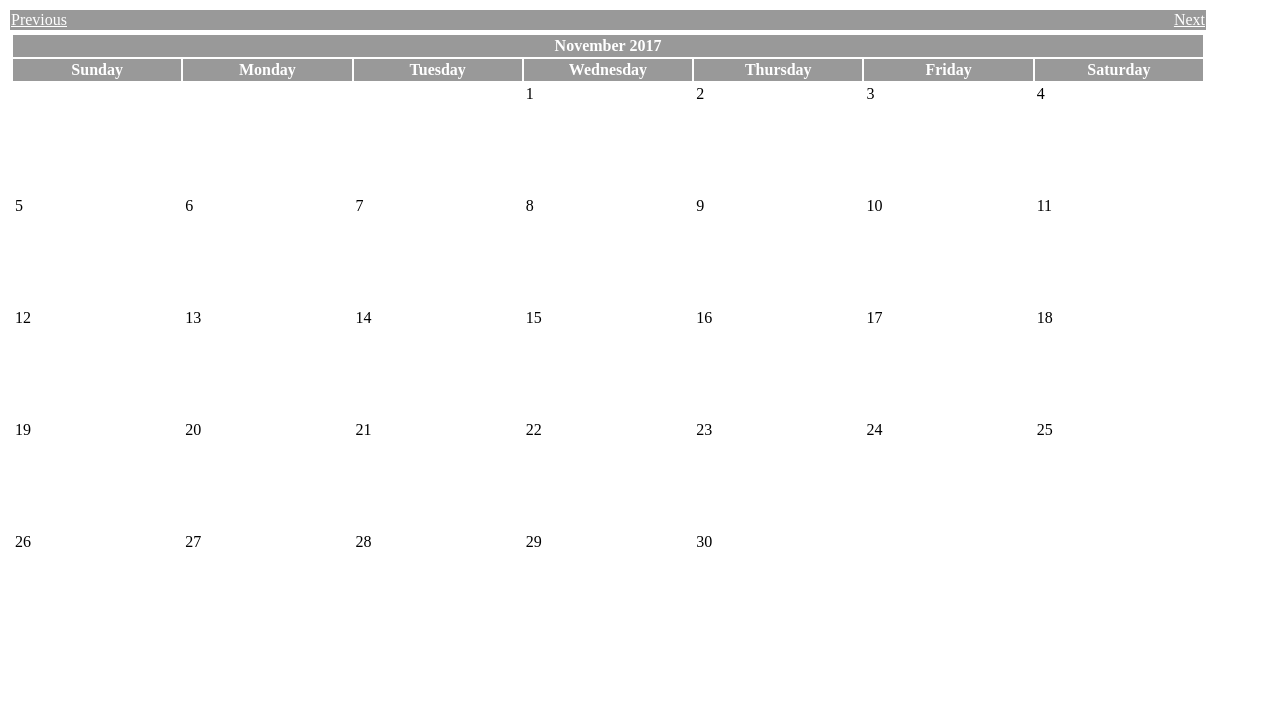
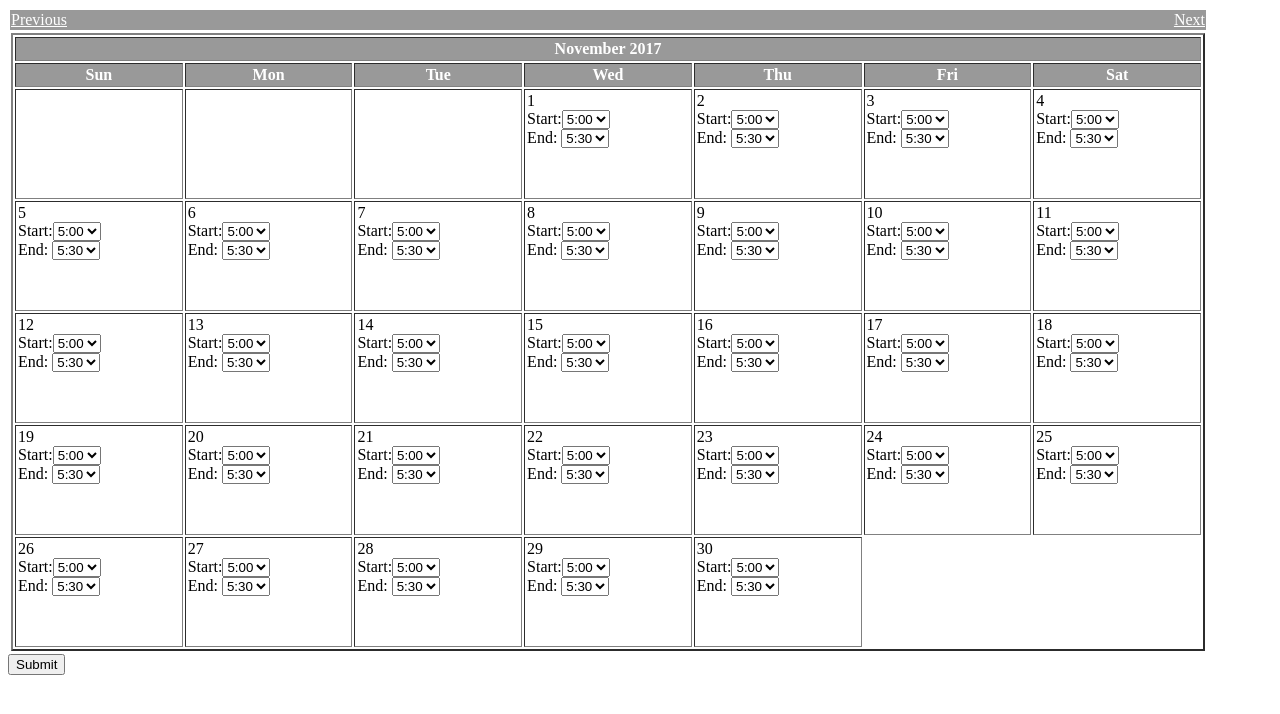
Before and after one commit to TylerGodfrey/Psychology-Appointment-Project, a PHP site: page /refactoring_calendar.php?month=11&year=2017 in a window 1280 px wide. Shown: the top 714 px of the page. Run offline with PHP 8.4, Linux system fonts and the light colour scheme; some libraries are stand-ins or nearby versions.

Commit message:
Added option times for each day of the month, and a submit button with the functionality coming up next.

```diff
--- a/refactoring_calendar.php
+++ b/refactoring_calendar.php
@@ -2,13 +2,17 @@
 <head>
 </head>
 <body>
+
 <?php
-$monthNames = Array("January", "February", "March", "April", "May", "June", "July",
-"August", "September", "October", "November", "December");
+$monthNames = Array("January", "February", "March", "April", "May", "June",   "July", "August", "September", "October", "November", "December");
+?>
 
+<?php
 if (!isset($_REQUEST["month"])) $_REQUEST["month"] = date("n");
 if (!isset($_REQUEST["year"])) $_REQUEST["year"] = date("Y");
+?>
 
+<?php
 $cMonth = $_REQUEST["month"];
 $cYear = $_REQUEST["year"];
 
@@ -40,18 +44,18 @@ if ($next_month == 13 ) {
 </tr>
 <tr>
 <td align="center">
-<table width="100%" border="0" cellpadding="2" cellspacing="2">
+<table width="100%" border="2" cellpadding="2" cellspacing="2">
 <tr align="center">
 <td colspan="7" bgcolor="#999999" style="color:#FFFFFF"><strong><?php echo $monthNames[$cMonth-1].' '.$cYear; ?></strong></td>
 </tr>
 <tr>
-<td align="center" bgcolor="#999999" style="color:#FFFFFF"><strong>Sunday</strong></td>
-<td align="center" bgcolor="#999999" style="color:#FFFFFF"><strong>Monday</strong></td>
-<td align="center" bgcolor="#999999" style="color:#FFFFFF"><strong>Tuesday</strong></td>
-<td align="center" bgcolor="#999999" style="color:#FFFFFF"><strong>Wednesday</strong></td>
-<td align="center" bgcolor="#999999" style="color:#FFFFFF"><strong>Thursday</strong></td>
-<td align="center" bgcolor="#999999" style="color:#FFFFFF"><strong>Friday</strong></td>
-<td align="center" bgcolor="#999999" style="color:#FFFFFF"><strong>Saturday</strong></td>
+<td align="center" bgcolor="#999999" style="color:#FFFFFF"><strong>Sun</strong></td>
+<td align="center" bgcolor="#999999" style="color:#FFFFFF"><strong>Mon</strong></td>
+<td align="center" bgcolor="#999999" style="color:#FFFFFF"><strong>Tue</strong></td>
+<td align="center" bgcolor="#999999" style="color:#FFFFFF"><strong>Wed</strong></td>
+<td align="center" bgcolor="#999999" style="color:#FFFFFF"><strong>Thu</strong></td>
+<td align="center" bgcolor="#999999" style="color:#FFFFFF"><strong>Fri</strong></td>
+<td align="center" bgcolor="#999999" style="color:#FFFFFF"><strong>Sat</strong></td>
 </tr>
 
 <?php
@@ -59,10 +63,30 @@ $timestamp = mktime(0,0,0,$cMonth,1,$cYear);
 $maxday = date("t",$timestamp);
 $thismonth = getdate ($timestamp);
 $startday = $thismonth['wday'];
-for ($i=0; $i<($maxday+$startday); $i++) {
+for ($i = 0; $i < ($maxday + $startday); $i++)
+{
     if(($i % 7) == 0 ) echo "<tr>";
+
     if($i < $startday) echo "<td></td>";
-    else echo "<td align='left' valign='top' width='110px' height='110px'>". ($i - $startday + 1) . "</td>";
+    else
+    {
+    	echo "<td align='left' valign='top' height='110px'>". ($i - $startday + 1);
+    	echo "<br>Start:<select id='startTime" .
+    		           "<option value='blank'></option>" .
+    		           "<option value='five'><time>5:00</time></option>" .
+    		           "<option value='five-thirty'><time>5:30</time></option>" .
+    		           "<option value='six'><time>6:00</time></option>" .
+    		           "<option value='six-thirty'><time>6:30</time></option>" .
+    		           "<option value='seven'><time>7:00</time></option></select>" .
+    		 "<br>End: <select id='endTime'" .
+    				  "<option value='blank'></option>" .
+    				  "<option value='five-thirty'><time>5:30</time></option>" .
+    				  "<option value='six'><time>6:00</time></option>" .
+    				  "<option value='six-thrity'><time>6:30</time></option>" .
+    				  "<option value='seven'><time>7:00</time></option>" .
+    				  "<option value='seven-thirty'><time>7:30</time></option></select></td>";
+    }
+
     if(($i % 7) == 6 ) echo "</tr>";
 }
 ?>
@@ -71,6 +95,9 @@ for ($i=0; $i<($maxday+$startday); $i++) {
 </td>
 </tr>
 </table>
+<button id="submit" type="button">Submit</button>
 
+<script src="https://cdnjs.cloudflare.com/ajax/libs/jquery/3.1.1/jquery.min.js"></script>
+<script type="text/javascript" src="js/availability.js"></script>
 </body>
 </html>
```
